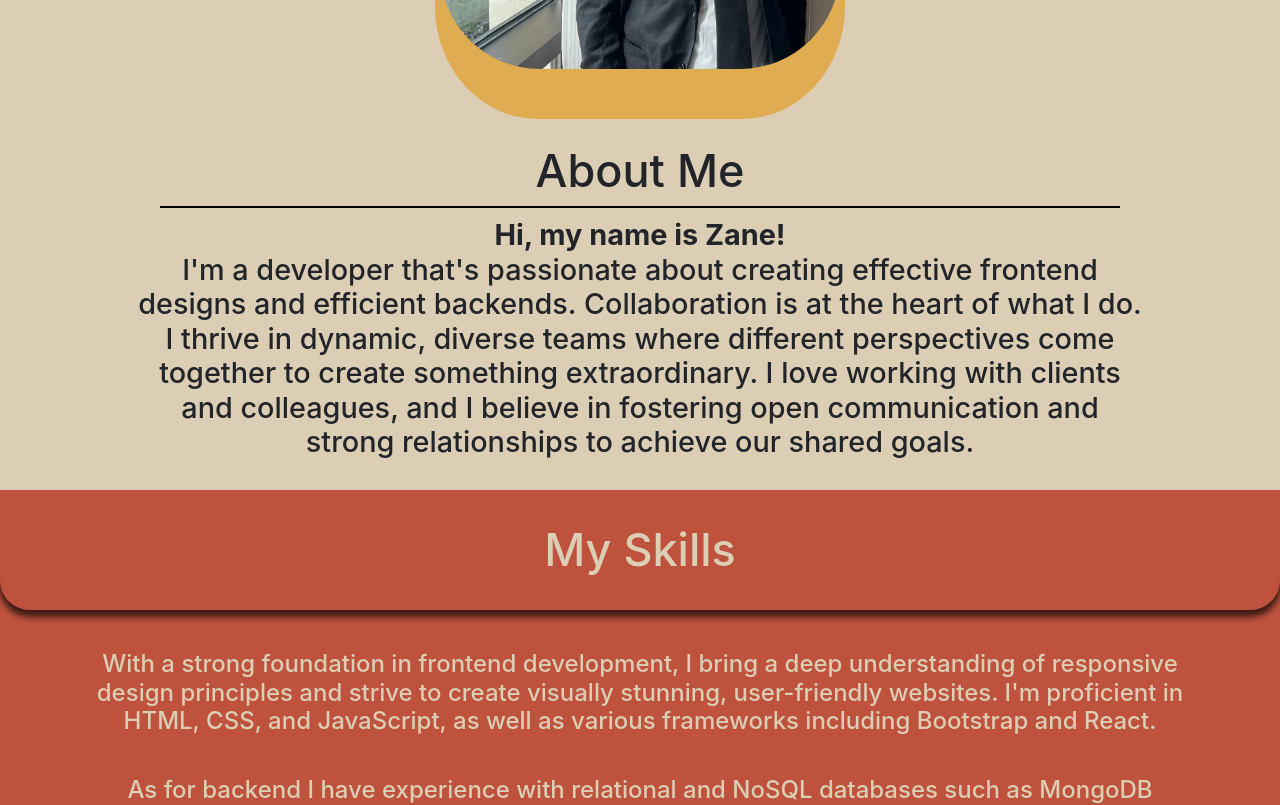
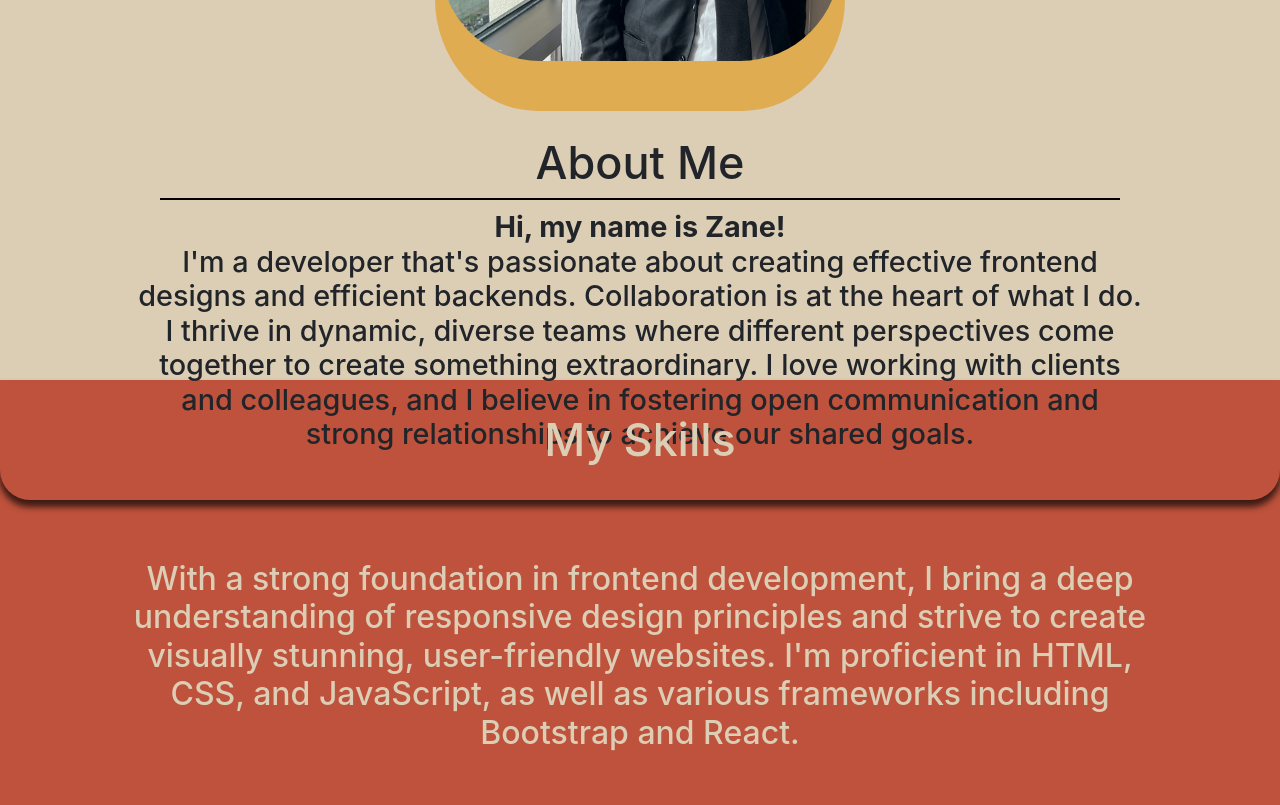
Before and after one commit to zanetowell/Zane-Towell-Portfolio, a React (Create React App) app: page / in a window 1280 px wide. Shown: the part 420-1225 px from the top of the page. Built offline with nearby package versions, Linux system fonts and the light colour scheme.

Commit message:
adds breakpoints

```diff
--- a/src/components/Skills.jsx
+++ b/src/components/Skills.jsx
@@ -1,5 +1,6 @@
 import React from 'react'
 import '../styles/skills.css'
+import '../styles/styles.css'
 
 
 const Skills = () => {
--- a/src/styles/about.css
+++ b/src/styles/about.css
@@ -1,5 +1,5 @@
 #about-me {
-    padding-top: 8vh;
+    padding-top: 7vh;
     background-color: rgb(220, 205, 181);
     padding-bottom: 20px;
 }
@@ -38,3 +38,12 @@
     max-width: 80vw;
     text-align: center;
 }
+
+@media screen and (min-width: 1024px) {
+    #about-me {
+        height: 100vh;
+    }
+    .about-blurb {
+        margin: 10px auto;
+    }
+}
--- a/src/styles/contact.css
+++ b/src/styles/contact.css
@@ -1,6 +1,7 @@
 #contact {
     background-color: rgb(203, 151, 108);
     color: rgb(220, 205, 181);
+    height: 95vh;
 }
 
 #contact a {
--- a/src/styles/projects.css
+++ b/src/styles/projects.css
@@ -53,3 +53,13 @@
     max-width: 70vw;
     margin: 0 auto;
 }
+
+@media screen and (min-width: 768px) {
+    #projects img {
+        transition: 0.5s;
+    }
+    #projects img:hover {
+        transform: scale(1.1);
+        box-shadow: 0px 0px 12px 2px rgba(255,255,255,.5);
+    }
+}
--- a/src/styles/skills.css
+++ b/src/styles/skills.css
@@ -63,3 +63,34 @@
     transform: scale(1.2);
     box-shadow: 0px 0px 12px 2px rgba(255,255,255,1);
 }
+
+/* Screen Breakpoints */
+@media screen and (max-width: 425px ){
+    .skills-list-container {
+        display: none;
+    }
+    #skills {
+        height: auto;
+    }
+    .about-pic {
+        width: 100%;
+    }
+    .contact h2 {
+        width: 100%;
+        word-wrap: break-word;
+    }
+    .backend-blurb {
+        margin: 0 auto;
+    }
+}
+
+@media screen and (min-width: 1024px) {
+    #skills {
+        height: 100vh;
+    }
+    .frontend-blurb, .backend-blurb{
+        font-size: 2rem;
+        padding: 20px;
+    }
+
+}
--- a/src/styles/styles.css
+++ b/src/styles/styles.css
@@ -2,5 +2,3 @@
 .app {
     font-family: Helvetica, sans-serif;
 }
-
-/* Screen Breakpoints */
```
